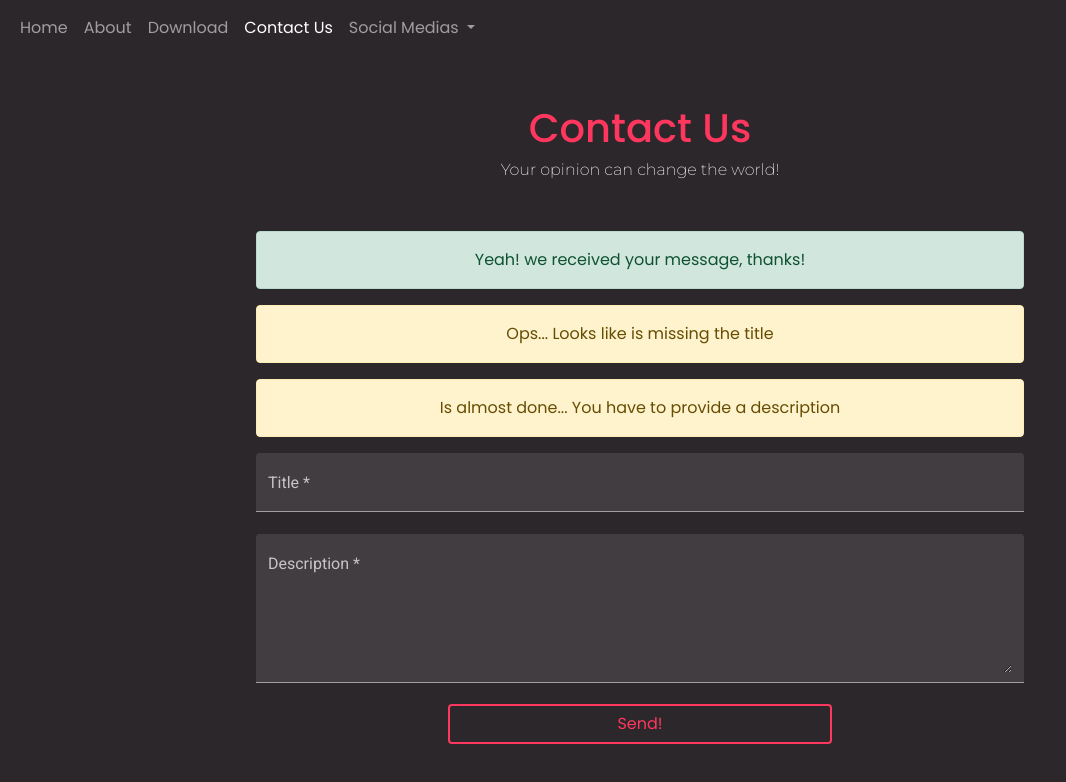
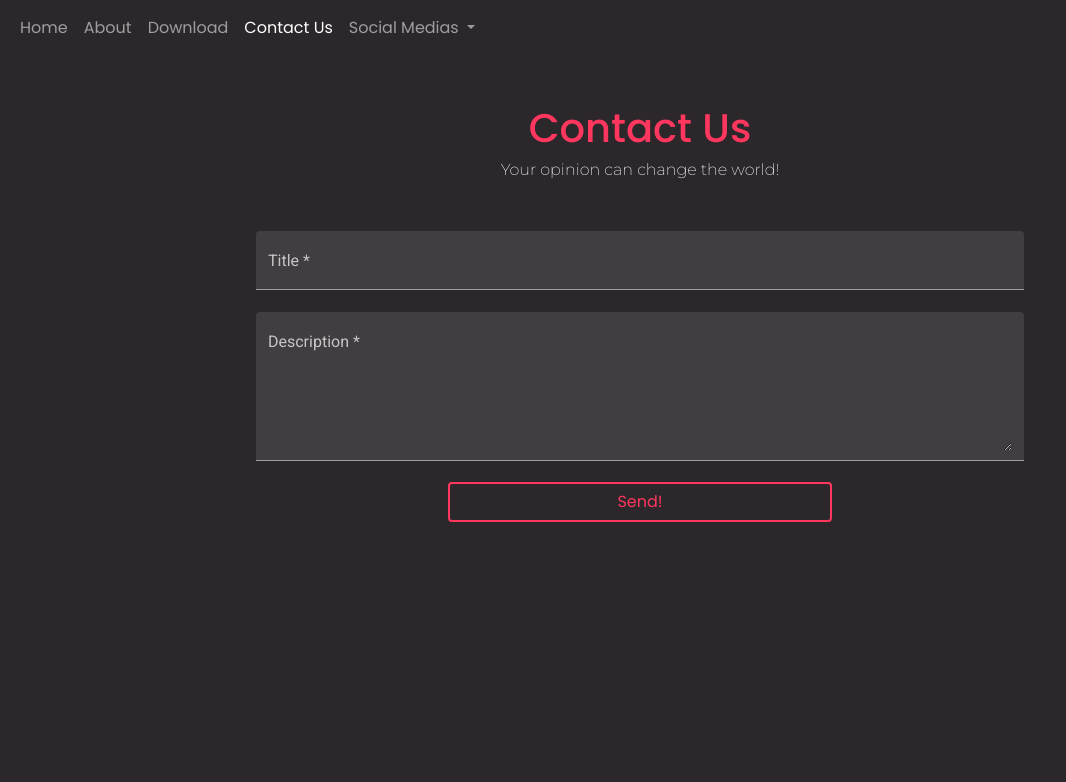
Before and after one commit to Carlosabdoamaral/sayno, an Angular app in the folder Web/: page /contact in a window 1280 px wide. Shown: the top 782 px of the page, without its empty margins (0-1066 px from the left). Built offline with nearby package versions, Linux system fonts and the light colour scheme.

Commit message:
hotfix (contact us)

```diff
--- a/Web/src/app/components/download/download.component.html
+++ b/Web/src/app/components/download/download.component.html
@@ -1,7 +1,7 @@
 <section>
     <div style="grid-area: ios;" class="text-center p-5">
         <h1>iOS</h1>
-        <button class="btn btn-outline-light">Download</button>
+        <button class="btn btn-outline-light" disabled>Download</button>
     </div>
 
     <div style="grid-area: android;" class="text-center p-5">
--- a/Web/src/app/views/contact/contact.component.html
+++ b/Web/src/app/views/contact/contact.component.html
@@ -7,16 +7,16 @@
       <div *ngIf="missingTitle" class="alert alert-warning" id="alert" role="alert">Ops... Looks like is missing the title</div>
       <div *ngIf="missingDesc" class="alert alert-warning" id="alert" role="alert">Is almost done... You have to provide a description</div>
 
-      <mat-form-field class="c-white" id="title" appearance="fill" name="form">
+      <mat-form-field class="c-white" appearance="fill" id="title" name="form">
         <mat-label>Title</mat-label>
-        <input matInput placeholder="Your opinion title" required>
+        <input matInput placeholder="Your opinion title" #title required>
       </mat-form-field>
 
       <br>
 
       <mat-form-field class="c-white" appearance="fill" id="desc">
         <mat-label>Description</mat-label>
-        <textarea matInput placeholder="Write here what you want to talk for our team" rows="6" required></textarea>
+        <textarea matInput placeholder="Write here what you want to talk for our team" rows="6" #desc required></textarea>
       </mat-form-field>
       <br>
       <button class="btn btn-outline-pink w-30" (click)="post()">Send!</button>
--- a/Web/src/app/views/contact/contact.component.ts
+++ b/Web/src/app/views/contact/contact.component.ts
@@ -1,4 +1,4 @@
-import { Component, OnInit, ViewChild } from '@angular/core';
+import { Component, ElementRef, OnInit, ViewChild } from '@angular/core';
 
 @Component({
   selector: 'app-contact',
@@ -7,9 +7,11 @@ import { Component, OnInit, ViewChild } from '@angular/core';
 })
 export class ContactComponent implements OnInit {
 
-  missingTitle : Boolean = true;
-  missingDesc : Boolean = true;
-  isOk : Boolean = true;
+  missingTitle : Boolean = false;
+  missingDesc : Boolean = false;
+  isOk : Boolean = false;
+  @ViewChild('title') title: ElementRef | undefined
+  @ViewChild('desc') desc: ElementRef | undefined
 
   constructor(){
   }
@@ -18,5 +20,15 @@ export class ContactComponent implements OnInit {
   }
 
   post() {
+    const title = this.title?.nativeElement.value;
+    const desc = this.title?.nativeElement.value;
+    const date = new Date
+
+    // if (title && desc) {
+    //   this.isOk = true;
+    // }
+    // else {
+    //   this.isOk = false;
+    // }
   }
 }
```
Also changed, not shown: Web/src/styles.less (+8 -2 lines).
